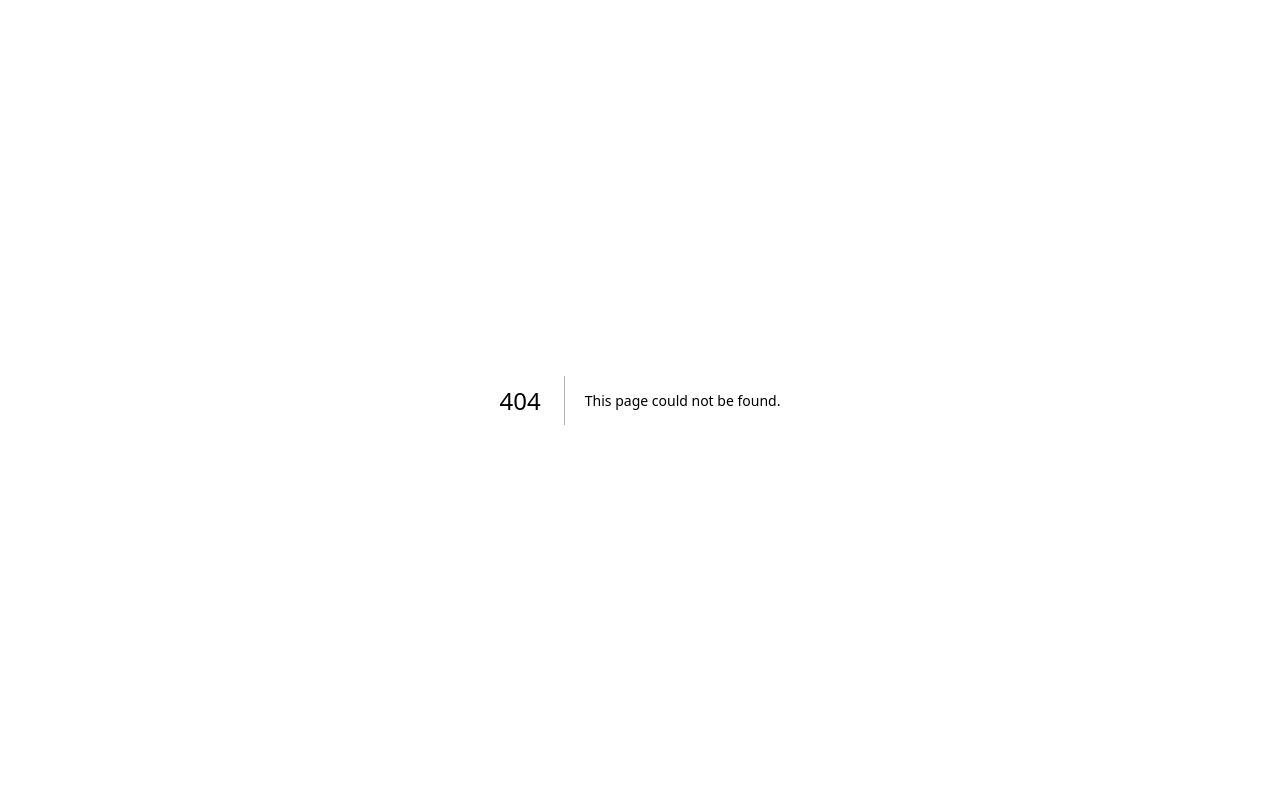
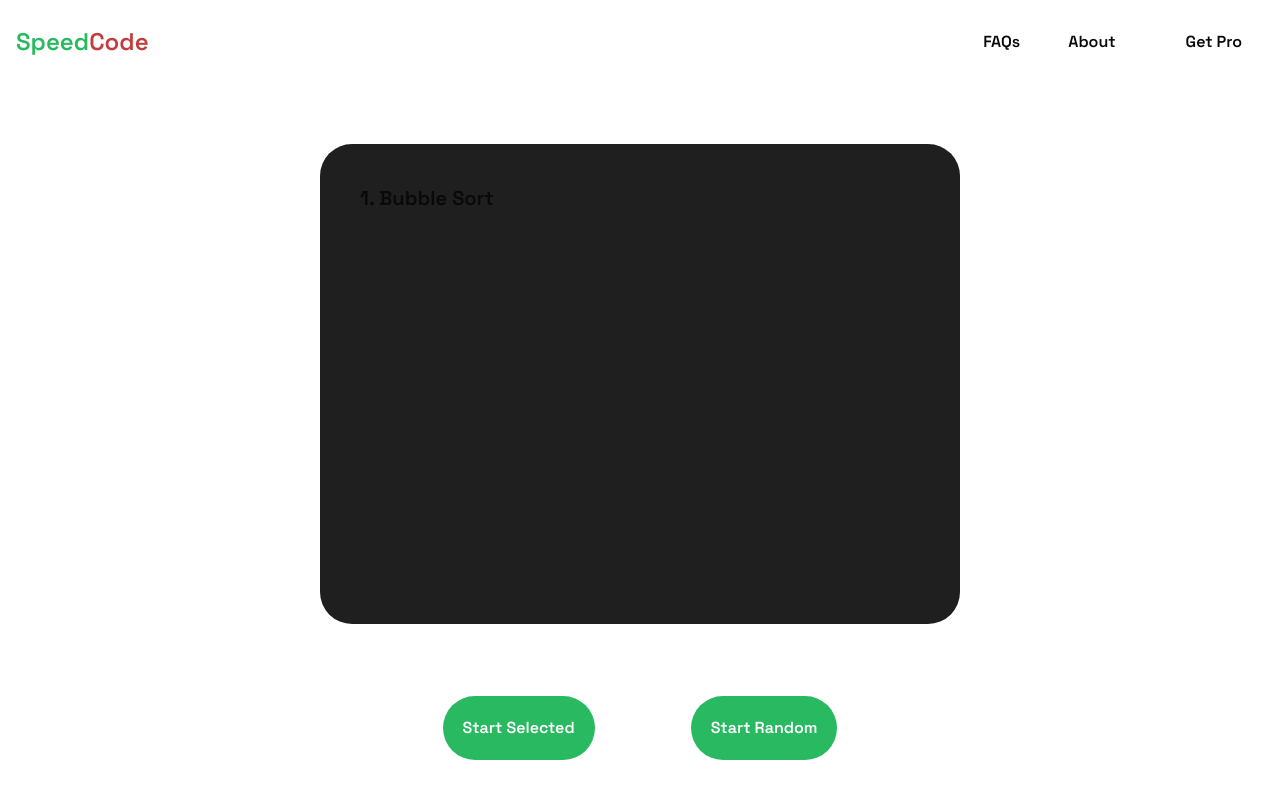
Before and after one commit to dreamandtrycompany/speedcode, a Next.js app: page /main in a window 1280 px wide. Before the commit this address had no page. Shown: the top 798 px of the page. Built offline with nearby package versions, Linux system fonts and the light colour scheme.

Commit message:
main-page created with dummy divs

```diff
--- /dev/null
+++ b/app/main/layout.js
@@ -0,0 +1,11 @@
+import Navbar from "../(components)/Navbar";
+import Footer from "../(components)/Footer";
+
+export default function MainLayout({ children }) {
+    return (
+      <>
+      <Navbar />
+      {children}
+      </>
+    );
+  }
--- /dev/null
+++ b/app/main/page.js
@@ -0,0 +1,34 @@
+import React from 'react';
+import Navbar from '../(components)/Navbar';
+import Footer from '../(components)/Footer';
+
+const Page = () => {
+  return (
+    <>
+      <Navbar />
+<div className = "overflow-y-hidden">
+      <div className="justify-center flex items-center mt-[9rem]">
+        <div className="font-sans w-[50vw] h-[60vh] bg-[#1f1f1f] p-10 rounded-4xl">
+          <span className="text-xl">1. Bubble Sort</span>
+        </div>
+      </div>
+
+      <div className="justify-center flex items-center p-6">
+        <div className="p-12">
+          <button className="font-sans bg-[#29b960] hover:bg-[#134d29] hover:border-[#134d29] transition-all duration-300 rounded-full p-5 text-white">
+            Start Selected
+          </button>
+        </div>
+
+        <div className="p-12">
+          <button className="font-sans bg-[#29b960] hover:bg-[#134d29] hover:border-[#134d29] transition-all duration-300  rounded-full p-5 text-white">
+            Start Random
+          </button>
+        </div>
+      </div>
+      </div>
+    </>
+  );
+};
+
+export default Page;
```
